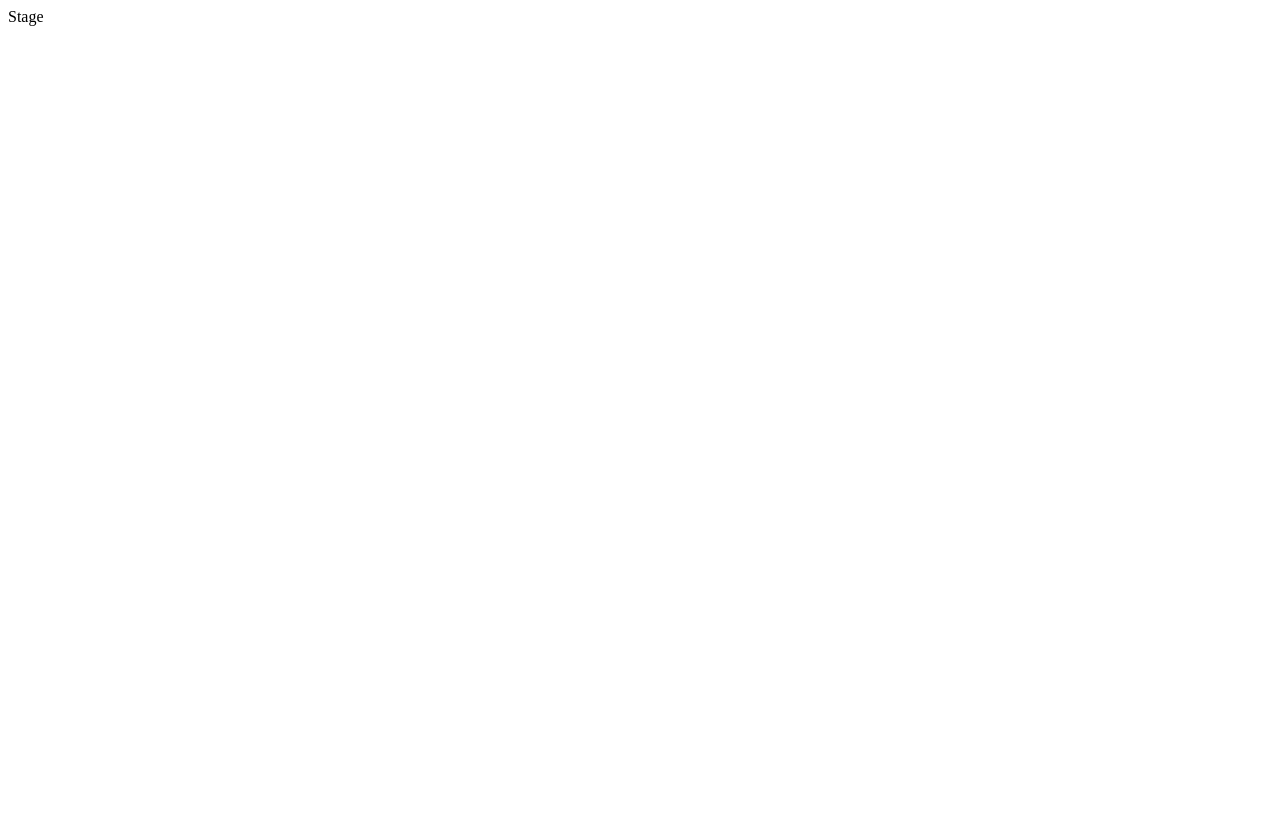
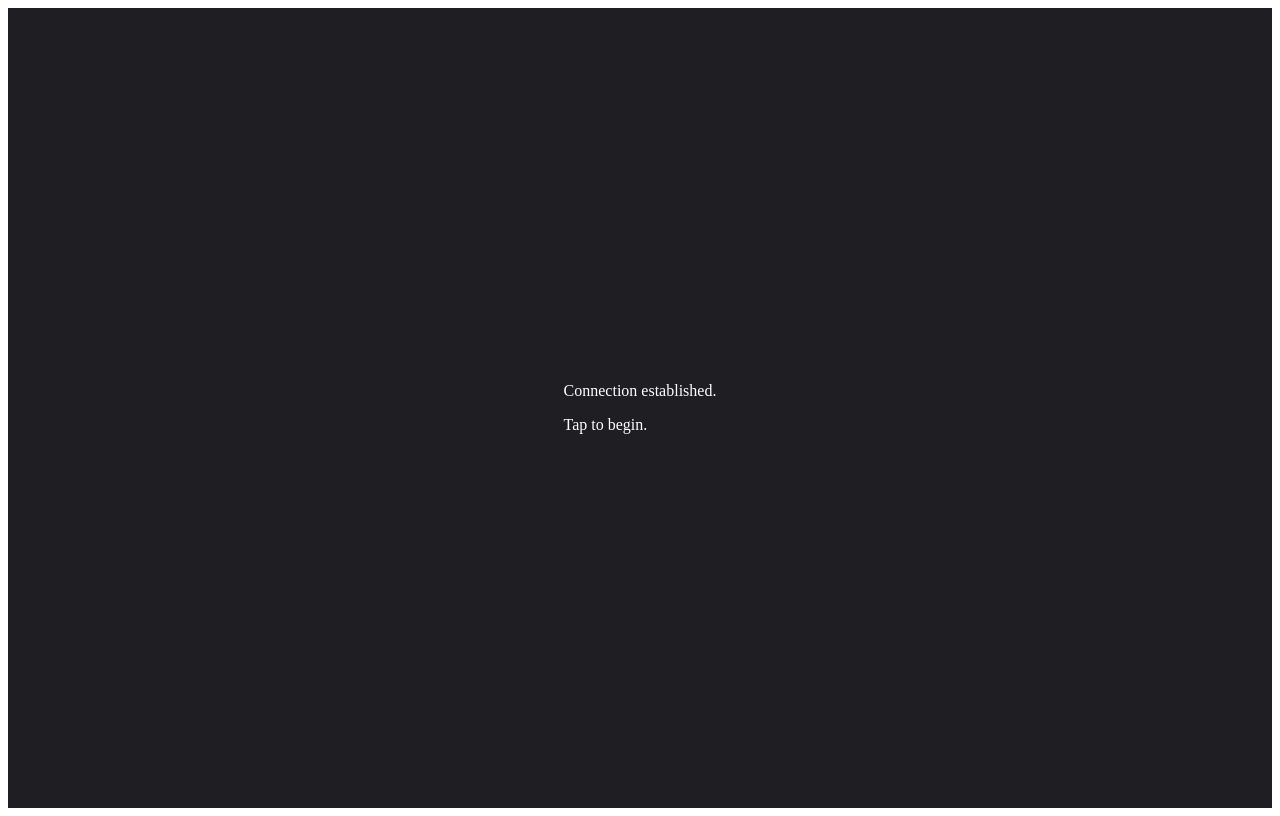
Before and after one commit to Noni-Sts/Birthday-Card, a React (Vite) app in the folder Birthday-Card/: page / in a window 1280 px wide. Built offline with nearby package versions, Linux system fonts and the light colour scheme; the HTML template or start-up script is replaced by a standard one.

Commit message:
Jsx files scaffolds

```diff
--- a/Birthday-Card/src/index.html
+++ b/Birthday-Card/index.html
@@ -2,9 +2,8 @@
 <html lang="en">
   <head>
     <meta charset="UTF-8" />
-    <link rel="icon" type="image/svg+xml" href="/vite.svg" />
     <meta name="viewport" content="width=device-width, initial-scale=1.0" />
-    <title>birthday-card</title>
+    <title>Birthday Card</title>
   </head>
   <body>
     <div id="root"></div>
--- a/Birthday-Card/src/components/IdleScreen/IdleScreen.jsx
+++ b/Birthday-Card/src/components/IdleScreen/IdleScreen.jsx
@@ -1,7 +1,12 @@
-import React from "react";
+import "./idle.css";
 
-const Stage = () => {
-  return <div>Stage</div>;
+const IdleScreen = ({ onStart }) => {
+  return (
+    <div className="idle" onClick={onStart}>
+      <p>Connection established.</p>
+      <p>Tap to begin.</p>
+    </div>
+  );
 };
 
-export default Stage;
+export default IdleScreen;
--- a/Birthday-Card/src/components/RevealScreen/RevealScreen.jsx
+++ b/Birthday-Card/src/components/RevealScreen/RevealScreen.jsx
@@ -1,7 +1,5 @@
-import React from "react";
-
-const Stage = () => {
-  return <div>Stage</div>;
+const RevealScreen = () => {
+  return <p>Reveal screen</p>;
 };
 
-export default Stage;
+export default RevealScreen;
--- a/Birthday-Card/src/components/SplatScreen/SplatScreen.jsx
+++ b/Birthday-Card/src/components/SplatScreen/SplatScreen.jsx
@@ -1,7 +1,9 @@
-import React from "react";
-
-const Stage = () => {
-  return <div>Stage</div>;
+const SplatScreen = ({ onComplete }) => {
+  return (
+    <div onClick={onComplete}>
+      <p>Splat screen (click to continue)</p>
+    </div>
+  );
 };
 
-export default Stage;
+export default SplatScreen;
--- a/Birthday-Card/src/components/Stage/Stage.jsx
+++ b/Birthday-Card/src/components/Stage/Stage.jsx
@@ -1,4 +1,4 @@
-import React from "react";
+import "./stage.css";
 
 const Stage = ({ children }) => {
   return <div className="stage">{children}</div>;
```
